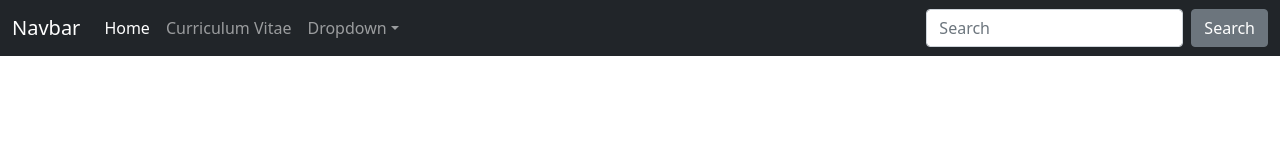
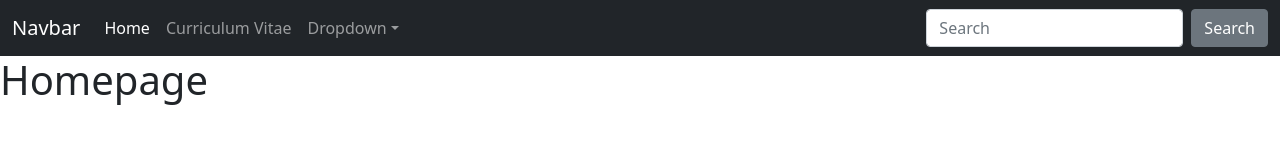
Before and after one commit to jekabsbumbieris/jekabsbumbieris.github.io, a plain HTML site: page index.html in a window 1280 px wide. Drawn offline with nearby package versions, Linux system fonts and the light colour scheme.

Commit message:
Added text

```diff
--- a/index.html
+++ b/index.html
@@ -47,7 +47,7 @@
           </div>
         </div>
       </nav>
-
+<h1>Homepage</h1>
 
     <script src="https://cdn.jsdelivr.net/npm/@popperjs/core@2.10.2/dist/umd/popper.min.js"
         integrity="sha384-7+zCNj/IqJ95wo16oMtfsKbZ9ccEh31eOz1HGyDuCQ6wgnyJNSYdrPa03rtR1zdB" crossorigin="anonymous">
```
Also changed, not shown: cv.html (+2 -0 lines).
